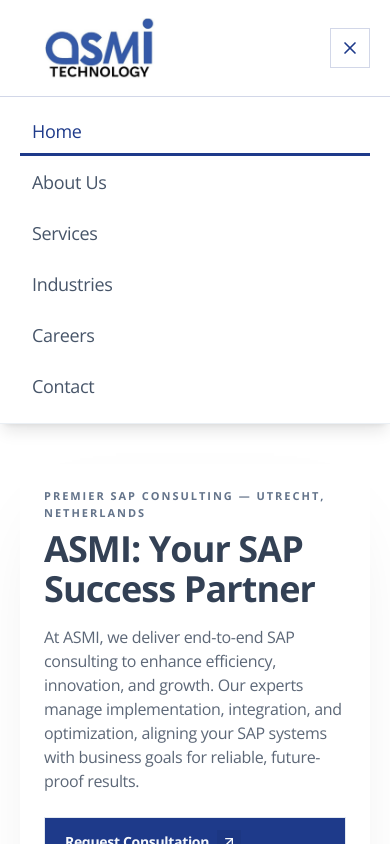
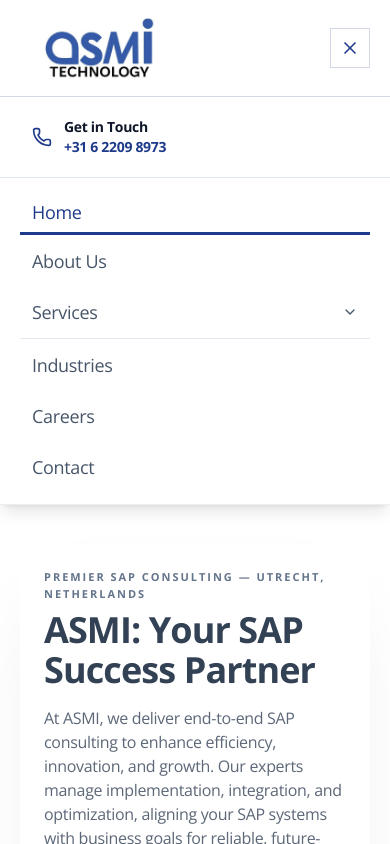
Before and after one commit to Galact07/AsmiTech, a React (Vite) app: page / in a window 390 px wide. Both pictures are taken after a click on the button 350 px from the left and 48 px from the top of the page. Shown: the top 844 px of the page. Built offline with nearby package versions, Linux system fonts and the light colour scheme.

Commit message:
Mobile improvements: move services button after description, add Get in Touch to mobile nav, fix underline width, make services dropdown mobile-friendly

```diff
--- a/src/components/Header.jsx
+++ b/src/components/Header.jsx
@@ -168,21 +168,85 @@
       {/* Mobile Menu */}
       {isMobileMenuOpen && (
         <div className="md:hidden border-t border-primary/20 bg-white">
+          {/* Mobile Get in Touch */}
+          <div className="max-w-7xl mx-auto px-5 md:px-8 py-3 border-b border-slate-200">
+            <Link
+              to="/contact"
+              className="flex items-center gap-3 hover:bg-slate-50 transition-all px-3 py-2"
+            >
+              <Phone className="h-5 w-5 text-primary" />
+              <div className="flex flex-col">
+                <span className="text-sm font-bold text-slate-900">Get in Touch</span>
+                <span className="text-sm font-bold text-primary">+31 6 2209 8973</span>
+              </div>
+            </Link>
+          </div>
+
           <nav className="max-w-7xl mx-auto px-5 md:px-8 py-3 grid grid-cols-1 gap-1" aria-label="Mobile navigation">
-            {navigation.map((item) => (
+            {navigation.map((item) => {
+              if (item.hasDropdown) {
+                return (
+                  <div key={item.name} className="border-b border-slate-200 pb-1">
+                    <button
+                      onClick={() => setShowServicesDropdown(!showServicesDropdown)}
+                      className={`w-full text-left px-3 py-2 text-lg font-normal transition-all duration-200 flex items-center justify-between ${
+                        isActive(item.href) || location.pathname.startsWith('/services/')
+                          ? 'text-primary'
+                          : 'text-slate-600'
+                      }`}
+                    >
+                      <span className="inline-block">{item.name}</span>
+                      <ChevronDown className={`h-4 w-4 transition-transform ${showServicesDropdown ? 'rotate-180' : ''}`} />
+                    </button>
+                    {showServicesDropdown && (
+                      <div className="mt-2 space-y-2 pl-4">
+                        {services.map((service, index) => (
+                          <Link
+                            key={index}
+                            to={service.href}
+                            onClick={() => {
+                              setIsMobileMenuOpen(false);
+                              setShowServicesDropdown(false);
+                            }}
+                            className="block px-3 py-2 text-base text-slate-600 hover:text-primary hover:bg-slate-50 rounded-none"
+                          >
+                            {service.name}
+                          </Link>
+                        ))}
+                        <Link
+                          to="/services"
+                          onClick={() => {
+                            setIsMobileMenuOpen(false);
+                            setShowServicesDropdown(false);
+                          }}
+                          className="block px-3 py-2 text-sm font-bold text-primary hover:bg-slate-50 rounded-none"
+                        >
+                          View all services →
+                        </Link>
+                      </div>
+                    )}
+                  </div>
+                );
+              }
+              return (
                 <Link
                   key={item.name}
                   to={item.href}
                   onClick={() => setIsMobileMenuOpen(false)}
-                className={`px-3 py-2 text-lg font-normal transition-all duration-200 border-b-[3px] ${
+                  className={`px-3 py-2 text-lg font-normal inline-block ${
                     isActive(item.href)
-                    ? 'text-primary border-primary'
-                    : 'text-slate-600 border-transparent hover:text-primary hover:border-primary'
+                      ? 'text-primary'
+                      : 'text-slate-600'
                   }`}
+                  style={{
+                    borderBottom: isActive(item.href) ? '3px solid #1E3A8A' : '3px solid transparent',
+                    paddingBottom: isActive(item.href) ? '0.4rem' : '0.5rem'
+                  }}
                 >
                   {item.name}
                 </Link>
-            ))}
+              );
+            })}
           </nav>
         </div>
       )}
--- a/src/pages/Home.jsx
+++ b/src/pages/Home.jsx
@@ -240,7 +240,10 @@
               <h2 id="services-title" className="text-3xl md:text-4xl tracking-tight font-bold text-white">
                 Our Services
               </h2>
-              <div className="mt-3 md:hidden mb-3">
+              <p className="text-white/90 text-lg max-w-3xl">
+                Comprehensive SAP solutions tailored to your business needs. From cloud deployment to ongoing support, we deliver end-to-end services that drive efficiency and innovation.
+              </p>
+              <div className="mt-4 md:hidden">
                 <Link
                   to="/services"
                   className="inline-flex items-center gap-2 hover:bg-slate-50 transition text-sm font-bold text-primary bg-white border-secondary border rounded-none pt-2 pr-4 pb-2 pl-4"
@@ -249,9 +252,6 @@
                   <ArrowRight className="h-4 w-4" />
                 </Link>
               </div>
-              <p className="text-white/90 text-lg max-w-3xl">
-                Comprehensive SAP solutions tailored to your business needs. From cloud deployment to ongoing support, we deliver end-to-end services that drive efficiency and innovation.
-              </p>
             </div>
             <div className="hidden md:block">
               <Link
```
Lines whose indentation alone changed are shown as unchanged.
